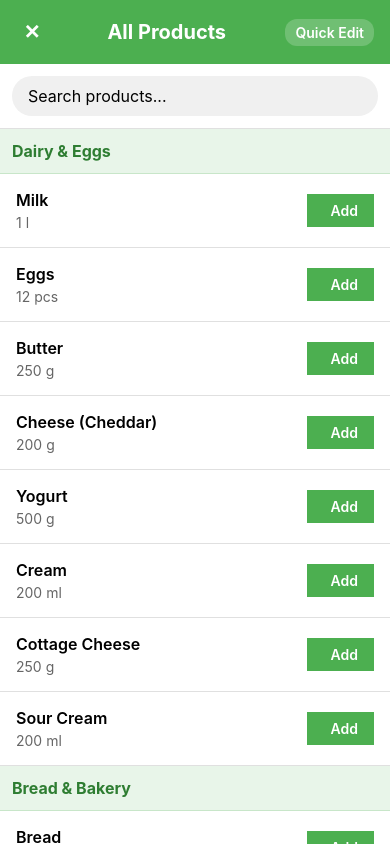
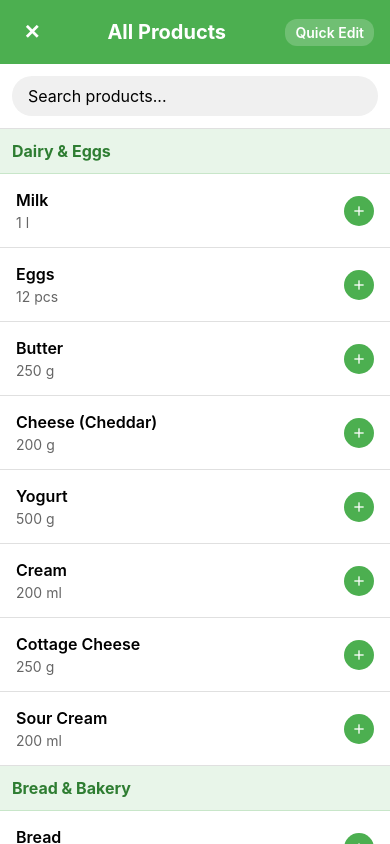
Before and after one commit to PiotrO9/shopping-list, a React Native app: screen /AllProducts in a window 390 px wide. Built offline with nearby package versions, Linux system fonts and the light colour scheme.

Commit message:
fix: repair icons and invalid quantity editing

```diff
--- a/components/ProductItem.tsx
+++ b/components/ProductItem.tsx
@@ -10,6 +10,7 @@ import Animated, {
 	withSpring,
 	Easing
 } from 'react-native-reanimated';
+import { MaterialIcons } from '@expo/vector-icons';
 
 type ProductItemProps = {
 	id: string;
@@ -129,9 +130,7 @@ function ProductItem({
 	});
 
 	const animatedAddButtonStyle = useAnimatedStyle(() => {
-		const backgroundColor = addButtonColor.value === 0 ? '#4CAF50' : '#8BC34A';
 		return {
-			backgroundColor,
 			transform: [{ scale: addButtonScale.value }]
 		};
 	});
@@ -178,26 +177,30 @@ function ProductItem({
 				{itemsInList.length > 0 && (
 					<Animated.View style={animatedRemoveButtonStyle}>
 						<TouchableOpacity
-							style={styles.actionButton}
+							style={styles.actionButtonRemove}
 							onPress={handleRemoveFromShoppingList}
 							activeOpacity={0.7}
 							accessibilityLabel={`Remove one ${name} from shopping list`}
 							accessibilityRole="button"
 						>
-							<Text style={styles.actionButtonText}>−</Text>
+							<Text style={styles.actionButtonText}>
+								<MaterialIcons name="remove" size={16} color="white" />
+							</Text>
 						</TouchableOpacity>
 					</Animated.View>
 				)}
 
 				<Animated.View style={animatedAddButtonStyle}>
 					<TouchableOpacity
-						style={styles.button}
+						style={styles.actionButtonAdd}
 						onPress={handleAddToShoppingList}
 						activeOpacity={0.7}
 						accessibilityLabel={`Add ${name} to shopping list`}
 						accessibilityRole="button"
 					>
-						<Text style={styles.buttonText}>{added ? 'Added' : 'Add'}</Text>
+						<Text style={styles.actionButtonText}>
+							<MaterialIcons name="add" size={16} color="white" />
+						</Text>
 					</TouchableOpacity>
 				</Animated.View>
 			</View>
@@ -247,27 +250,48 @@ const styles = StyleSheet.create({
 		alignItems: 'center',
 	},
 	button: {
-		paddingVertical: 8,
-		paddingHorizontal: 16,
-		borderRadius: 4,
-		marginLeft: 8,
+		width: 30,
+		height: 30,
+		borderRadius: 90,
+		justifyContent: 'center',
+		alignItems: 'center',
 	},
 	buttonText: {
 		color: 'white',
-		fontWeight: '600',
+		fontSize: 16,
+		fontWeight: 'bold',
+		textAlign: 'center',
+		borderRadius: '18',
+		lineHeight: 16,
 	},
-	actionButton: {
+	actionButtonAdd: {
+		width: 30,
+		height: 30,
+		borderRadius: 15,
+		backgroundColor: '#4CAF50',
+		justifyContent: 'center',
+		alignItems: 'center',
+		display: 'flex',
+	},
+	actionButtonRemove: {
 		width: 30,
 		height: 30,
 		borderRadius: 15,
 		backgroundColor: '#F44336',
 		justifyContent: 'center',
 		alignItems: 'center',
+		display: 'flex',
 	},
 	actionButtonText: {
 		color: 'white',
 		fontSize: 16,
 		fontWeight: 'bold',
+		textAlign: 'center',
+		display: 'flex',
+		justifyContent: 'center',
+		alignItems: 'center',
+		width: '100%',
+		height: '100%',
 	},
 });
 
--- a/components/ShoppingItem.tsx
+++ b/components/ShoppingItem.tsx
@@ -1,5 +1,5 @@
-import React, { useState } from 'react';
-import { View, Text, StyleSheet, TouchableOpacity, TextInput } from 'react-native';
+import React from 'react';
+import { View, Text, StyleSheet, TouchableOpacity } from 'react-native';
 import { useShoppingStore } from '../store/useShoppingStore';
 import Checkbox from './ui/Checkbox';
 import Animated, {
@@ -21,10 +21,7 @@ type ShoppingItemProps = {
 };
 
 function ShoppingItem({ id, name, quantity, unit, isBought = false, index }: ShoppingItemProps) {
-	const [isEditing, setIsEditing] = useState(false);
-	const [editedQuantity, setEditedQuantity] = useState(quantity);
 	const toggleBought = useShoppingStore((state) => state.toggleBought);
-	const updateQuantity = useShoppingStore((state) => state.updateQuantity);
 
 	// Animation values
 	const itemScale = useSharedValue(1);
@@ -67,72 +64,18 @@ function ShoppingItem({ id, name, quantity, unit, isBought = false, index }: Sho
 		toggleBought(id, index);
 	}
 
-	function handleQuantityChange(text: string) {
-		const newValue = parseFloat(text);
-		if (!isNaN(newValue) && newValue > 0) {
-			setEditedQuantity(newValue);
-		}
-	}
-
-	function handleStartEditing() {
-		setIsEditing(true);
-	}
-
-	function handleSaveQuantity() {
-		updateQuantity(id, index, editedQuantity);
-		setIsEditing(false);
-	}
-
-	function handleIncrement() {
-		let increment = 1;
-
-		if (unit === 'g' || unit === 'ml') {
-			if (editedQuantity >= 1000) increment = 500;
-			else if (editedQuantity >= 500) increment = 100;
-			else if (editedQuantity >= 100) increment = 50;
-			else increment = 25;
-		} else if (unit === 'kg' || unit === 'l') {
-			if (editedQuantity >= 5) increment = 1;
-			else if (editedQuantity >= 2) increment = 0.5;
-			else increment = 0.25;
-		} else if (unit === 'pcs' || unit === 'bottles' || unit === 'bags') {
-			increment = 1;
-		}
-
-		setEditedQuantity(prev => parseFloat((prev + increment).toFixed(2)));
-	}
-
-	function handleDecrement() {
-		let decrement = 1;
-
-		if (unit === 'g' || unit === 'ml') {
-			if (editedQuantity > 1000) decrement = 500;
-			else if (editedQuantity > 500) decrement = 100;
-			else if (editedQuantity > 100) decrement = 50;
-			else decrement = 25;
-		} else if (unit === 'kg' || unit === 'l') {
-			if (editedQuantity > 5) decrement = 1;
-			else if (editedQuantity > 2) decrement = 0.5;
-			else decrement = 0.25;
-		} else if (unit === 'pcs' || unit === 'bottles' || unit === 'bags') {
-			decrement = 1;
-		}
-
-		const newValue = parseFloat((editedQuantity - decrement).toFixed(2));
-		setEditedQuantity(newValue > 0 ? newValue : quantity);
-	}
-
 	return (
+		<View style={styles.touchableContainer}>
+			<Animated.View style={[styles.container, animatedContainerStyle]}>
 				<TouchableOpacity
-			style={styles.touchableContainer}
 					onPress={handleToggleBought}
 					activeOpacity={0.7}
 					accessibilityLabel={`${name}, ${isBought ? 'in cart' : 'not in cart'}`}
 					accessibilityRole="checkbox"
 					accessibilityState={{ checked: isBought }}
 				>
-			<Animated.View style={[styles.container, animatedContainerStyle]}>
 					<Checkbox checked={isBought} />
+				</TouchableOpacity>
 
 				<View style={styles.itemInfo}>
 					<Animated.Text style={[styles.name, isBought && styles.boughtText, animatedTextStyle]}>
@@ -141,54 +84,9 @@ function ShoppingItem({ id, name, quantity, unit, isBought = false, index }: Sho
 
 					<View style={styles.quantityRow}>
 						<View style={styles.quantityWrapper}>
-							<TouchableOpacity onPress={handleStartEditing} disabled={isEditing}>
-								<View style={styles.quantityWrapper}>
-									{!isEditing ? (
-										<>
 							<Animated.Text style={[styles.details, isBought && styles.boughtText, animatedTextStyle]}>
 								{quantity} {unit}
 							</Animated.Text>
-											<Text style={styles.editHint}>(tap to edit)</Text>
-										</>
-									) : (
-										<View style={styles.quantityControls}>
-											<TouchableOpacity
-												style={styles.smallButton}
-												onPress={handleDecrement}
-												disabled={editedQuantity <= 0.25}
-											>
-												<Text style={styles.smallButtonText}>−</Text>
-											</TouchableOpacity>
-
-											<TextInput
-												style={styles.quantityInput}
-												value={editedQuantity.toString()}
-												onChangeText={handleQuantityChange}
-												keyboardType="numeric"
-												selectTextOnFocus
-												onBlur={handleSaveQuantity}
-												autoFocus
-											/>
-
-											<Text style={styles.unitText}>{unit}</Text>
-
-											<TouchableOpacity
-												style={styles.smallButton}
-												onPress={handleIncrement}
-											>
-												<Text style={styles.smallButtonText}>+</Text>
-											</TouchableOpacity>
-
-											<TouchableOpacity
-												style={styles.saveButton}
-												onPress={handleSaveQuantity}
-											>
-												<Text style={styles.saveButtonText}>Save</Text>
-											</TouchableOpacity>
-										</View>
-									)}
-								</View>
-							</TouchableOpacity>
 						</View>
 
 						<Animated.Text style={[styles.statusText, isBought && styles.inCartText, animatedTextStyle]}>
@@ -197,7 +95,7 @@ function ShoppingItem({ id, name, quantity, unit, isBought = false, index }: Sho
 					</View>
 				</View>
 			</Animated.View>
-		</TouchableOpacity>
+		</View>
 	);
 }
 
@@ -246,59 +144,6 @@ const styles = StyleSheet.create({
 	inCartText: {
 		color: '#4CAF50',
 	},
-	editHint: {
-		fontSize: 12,
-		fontStyle: 'italic',
-		color: '#aaa',
-		marginLeft: 4,
-	},
-	quantityControls: {
-		flexDirection: 'row',
-		alignItems: 'center',
-	},
-	smallButton: {
-		width: 24,
-		height: 24,
-		borderRadius: 12,
-		backgroundColor: '#f0f0f0',
-		justifyContent: 'center',
-		alignItems: 'center',
-		borderWidth: 1,
-		borderColor: '#e0e0e0',
-		marginHorizontal: 2,
-	},
-	smallButtonText: {
-		fontSize: 14,
-		fontWeight: 'bold',
-		color: '#4CAF50',
-	},
-	quantityInput: {
-		width: 40,
-		fontSize: 14,
-		textAlign: 'center',
-		backgroundColor: '#f0f0f0',
-		borderRadius: 4,
-		marginHorizontal: 2,
-		paddingVertical: 0,
-	},
-	unitText: {
-		fontSize: 14,
-		color: '#666',
-		marginLeft: 4,
-		marginRight: 4,
-	},
-	saveButton: {
-		backgroundColor: '#4CAF50',
-		paddingHorizontal: 8,
-		paddingVertical: 4,
-		borderRadius: 4,
-		marginLeft: 8,
-	},
-	saveButtonText: {
-		color: 'white',
-		fontSize: 12,
-		fontWeight: '600',
-	},
 });
 
 export default ShoppingItem;
--- a/screens/ShoppingListScreen.tsx
+++ b/screens/ShoppingListScreen.tsx
@@ -2,6 +2,7 @@ import React, { useMemo } from 'react';
 import { View, Text, StyleSheet, FlatList, TouchableOpacity, SafeAreaView } from 'react-native';
 import { useNavigation } from '@react-navigation/native';
 import { NativeStackNavigationProp } from '@react-navigation/native-stack';
+import { MaterialIcons } from '@expo/vector-icons';
 import ShoppingItem from '../components/ShoppingItem';
 import { useShoppingStore } from '../store/useShoppingStore';
 
@@ -85,7 +86,7 @@ function ShoppingListScreen() {
 				accessibilityLabel="Add products"
 				accessibilityRole="button"
 			>
-				<Text style={styles.fabText}>+</Text>
+				<MaterialIcons name="add" size={24} color="white" />
 			</TouchableOpacity>
 		</SafeAreaView>
 	);
```
Lines whose indentation alone changed are shown as unchanged.
